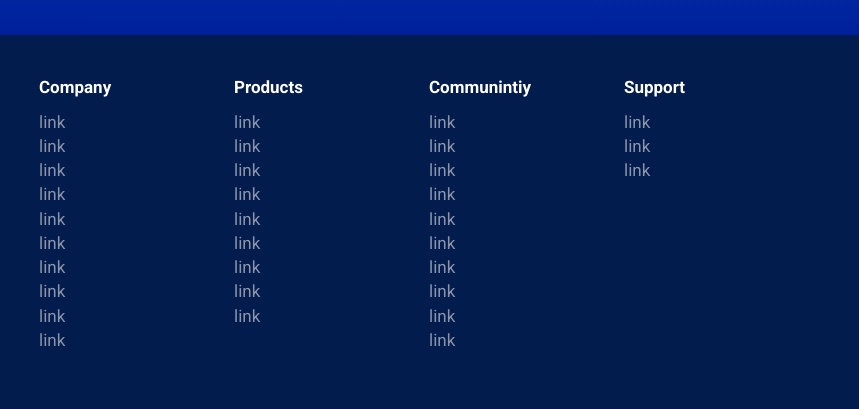
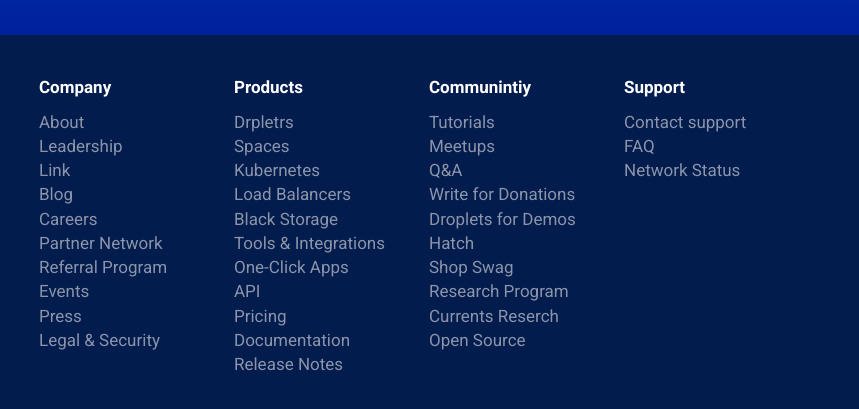
Before and after one commit to Bogghi/html-css-digitalocean, a plain HTML site: page index.html in a window 1280 px wide. Shown: the part 3675-4084 px from the top of the page, 421-1280 px from the left. Drawn offline with nearby package versions, Linux system fonts and the light colour scheme.

Commit message:
changed link text in the footer

```diff
--- a/index.html
+++ b/index.html
@@ -549,52 +549,54 @@
                 <div class="col-xs-12 col-md-6 col-lg-2 footer_list">
                     <p class="white">Company</p>
                     <ul>
-                        <li class="light_grey"></li>link</li>
-                        <li class="light_grey"></li>link</li>
-                        <li class="light_grey"></li>link</li>
-                        <li class="light_grey"></li>link</li>
-                        <li class="light_grey"></li>link</li>
-                        <li class="light_grey"></li>link</li>
-                        <li class="light_grey"></li>link</li>
-                        <li class="light_grey"></li>link</li>
-                        <li class="light_grey"></li>link</li>
-                        <li class="light_grey"></li>link</li>
+                        <li class="light_grey">About</li>
+                        <li class="light_grey">Leadership</li>
+                        <li class="light_grey">Link</li>
+                        <li class="light_grey">Blog</li>
+                        <li class="light_grey">Careers</li>
+                        <li class="light_grey">Partner Network</li>
+                        <li class="light_grey">Referral Program</li>
+                        <li class="light_grey">Events</li>
+                        <li class="light_grey">Press</li>
+                        <li class="light_grey">Legal & Security</li>
                     </ul>
                 </div>
                 <div class="col-xs-12 col-md-6 col-lg-2 footer_list">
                     <ul>
                         <p class="white">Products</p>
-                        <li class="light_grey"></li>link</li>
-                        <li class="light_grey"></li>link</li>
-                        <li class="light_grey"></li>link</li>
-                        <li class="light_grey"></li>link</li>
-                        <li class="light_grey"></li>link</li>
-                        <li class="light_grey"></li>link</li>
-                        <li class="light_grey"></li>link</li>
-                        <li class="light_grey"></li>link</li>
-                        <li class="light_grey"></li>link</li>
+                        <li class="light_grey">Drpletrs</li>
+                        <li class="light_grey">Spaces</li>
+                        <li class="light_grey">Kubernetes</li>
+                        <li class="light_grey">Load Balancers</li>
+                        <li class="light_grey">Black Storage</li>
+                        <li class="light_grey">Tools & Integrations</li>
+                        <li class="light_grey">One-Click Apps</li>
+                        <li class="light_grey">API</li>
+                        <li class="light_grey">Pricing</li>
+                        <li class="light_grey">Documentation</li>
+                        <li class="light_grey">Release Notes</li>
                 </div>
                 <div class="col-xs-12 col-md-6 col-lg-2 footer_list">
                     <ul>
                         <p class="white">Communintiy</p>
-                        <li class="light_grey"></li>link</li>
-                        <li class="light_grey"></li>link</li>
-                        <li class="light_grey"></li>link</li>
-                        <li class="light_grey"></li>link</li>
-                        <li class="light_grey"></li>link</li>
-                        <li class="light_grey"></li>link</li>
-                        <li class="light_grey"></li>link</li>
-                        <li class="light_grey"></li>link</li>
-                        <li class="light_grey"></li>link</li>
-                        <li class="light_grey"></li>link</li>
+                        <li class="light_grey">Tutorials</li>
+                        <li class="light_grey">Meetups</li>
+                        <li class="light_grey">Q&A</li>
+                        <li class="light_grey">Write for Donations</li>
+                        <li class="light_grey">Droplets for Demos</li>
+                        <li class="light_grey">Hatch</li>
+                        <li class="light_grey">Shop Swag</li>
+                        <li class="light_grey">Research Program</li>
+                        <li class="light_grey">Currents Reserch</li>
+                        <li class="light_grey">Open Source</li>
                     </ul>
                 </div>
                 <div class="col-xs-12 col-md-6 col-lg-2 footer_list">
                     <ul>
                         <p class="white">Support</p>
-                        <li class="light_grey"></li>link</li>
-                        <li class="light_grey"></li>link</li>
-                        <li class="light_grey"></li>link</li>
+                        <li class="light_grey">Contact support</li>
+                        <li class="light_grey">FAQ</li>
+                        <li class="light_grey">Network Status</li>
                     </ul>
                 </div>
             </div>
```
